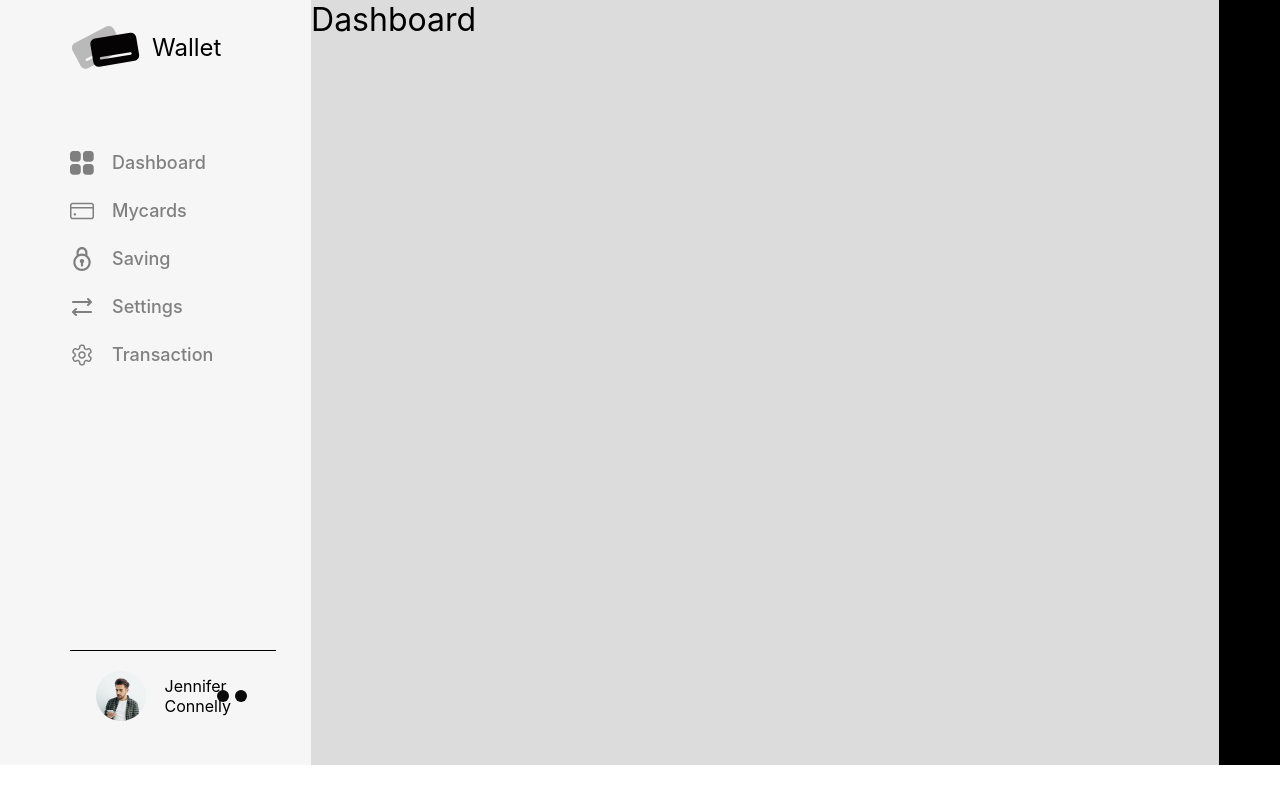
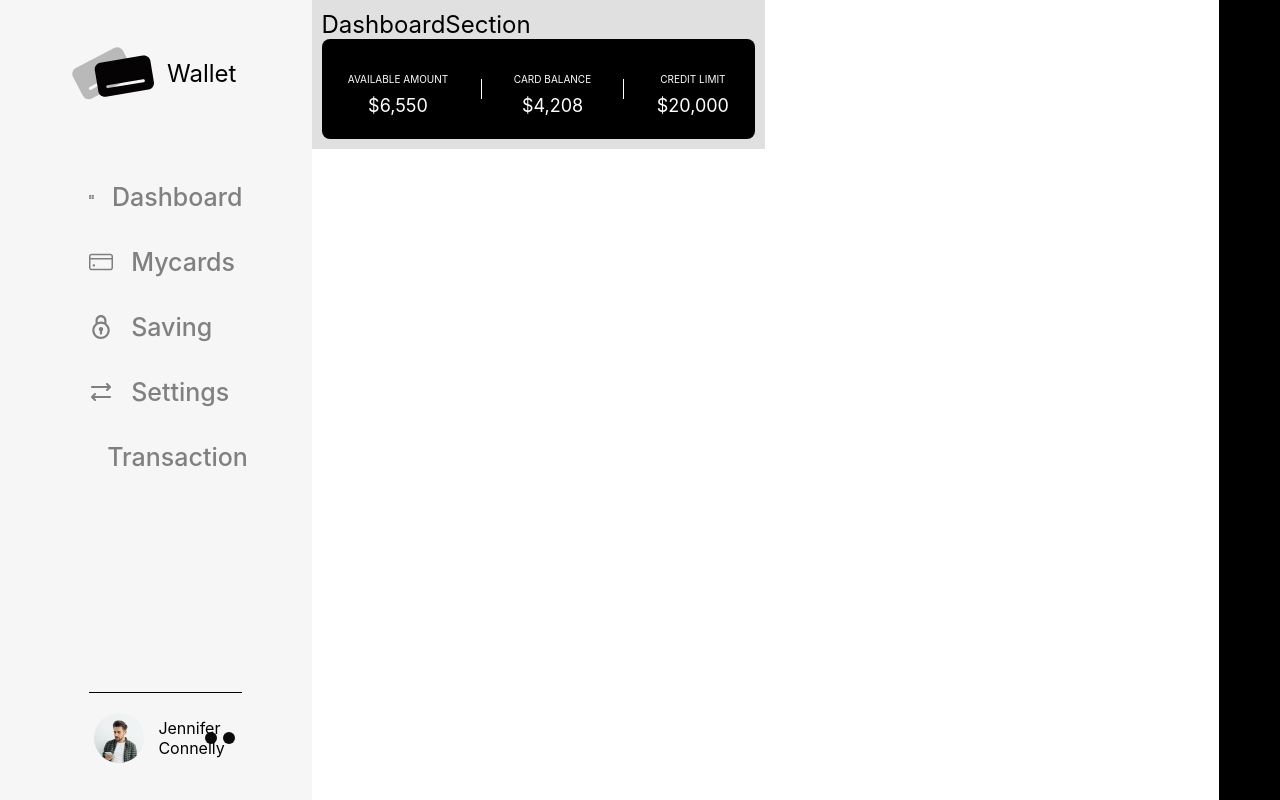
Before and after one commit to Sahad9746/task-06, a React (Create React App) app: page / in a window 1280 px wide. Built offline with nearby package versions, Linux system fonts and the light colour scheme.

Commit message:
Dashboard started

```diff
--- a/src/components/screens/Dashboard.js
+++ b/src/components/screens/Dashboard.js
@@ -1,15 +1,90 @@
 import React from 'react'
 import styled from 'styled-components'
+import logo from '../Assets/logo.svg'
 
 export default function Dashboard() {
   return (
-    <Container>
-      <h1>Dashboard</h1>
+    <DashboardSection>
+      <HotSection>
+                <CardSection>
+                    {/* <DiplyBlok>
+                        <LogoImgs>
+                            <Nav />
+                        </LogoImgs>
+                        <Begerr>
+                            <BergerImg src={logo} alt="Logo" />
+                        </Begerr>
+                    </DiplyBlok> */}
+                    {/* <Buger></Buger> */}
+                    <ColdHeading>DashboardSection</ColdHeading>
 
-    </Container>
+                    <Static>
+                        <SubList>
+                            <SubListItem>
+                                <FirstDom>Available amount</FirstDom>
+                                <Dollor>$6,550</Dollor>
+                            </SubListItem>
+                            <SubListItem>
+                                <Line />
+                            </SubListItem>
+                            <SubListItem>
+                                <FirstDom>Card Balance</FirstDom>
+                                <Dollor>$4,208</Dollor>
+                            </SubListItem>
+                            <SubListItem>
+                                <Line />
+                            </SubListItem>
+                            <SubListItem>
+                                <FirstDom>credit limit</FirstDom>
+                                <Dollor>$20,000</Dollor>
+                            </SubListItem>
+                        </SubList>
+                    </Static>
+                </CardSection>
+            </HotSection>
+    </DashboardSection>
   )
 }
-const Container = styled.div`
+const DashboardSection = styled.div`
   width: 74%;
-  background-color: gainsboro;
+  background-color: #ffff
+  ;
 `
+const HotSection = styled.section`
+  width: 50%;
+  background: #e0e0e0;
+  padding: 10px;
+`;
+const CardSection = styled.div``;
+const Line = styled.hr`
+border-left: 1px solid #fff;
+height: 20px;
+`;
+const ColdHeading = styled.h1``;
+const SubList = styled.ul`
+background: #000;
+display: flex;
+justify-content: space-between;
+align-items: center;
+text-align: center;
+padding: 10px;
+border-radius: 8px;
+height: 100px;
+`;
+const Static = styled.div`
+
+`;
+const SubListItem = styled.li`
+margin: 0 auto;
+`;
+const FirstDom = styled.h2`
+color: #fff;
+font-size: 10px;
+padding: 10px 0;
+text-transform: uppercase;
+`;
+const Dollor = styled.p`
+color: #fff;
+font-size: large;
+
+`;
--- a/src/components/screens/Mycards.js
+++ b/src/components/screens/Mycards.js
@@ -9,5 +9,5 @@ export default function Mycards() {
   )
 }
 const Container = styled.div`
- width: 49%;
+ width: 74%;
 `
--- a/src/components/screens/Saving.js
+++ b/src/components/screens/Saving.js
@@ -9,5 +9,5 @@ export default function Saving() {
   )
 }
 const Container =styled.div`
- width:  49%;
+ width:  74%;
 `
--- a/src/components/screens/Settings.js
+++ b/src/components/screens/Settings.js
@@ -7,5 +7,5 @@ export default function Settings() {
   )
 }
 const  Container =styled.div`
-width: 49%;
+width: 74%;
 `
--- a/src/components/screens/Transaction.js
+++ b/src/components/screens/Transaction.js
@@ -10,5 +10,5 @@ export default function Transaction() {
 }
 const Container =styled.div`
 
-width: 49%;
+width: 74%;
 `
--- a/src/components/screens/includes/SideBar.js
+++ b/src/components/screens/includes/SideBar.js
@@ -164,18 +164,22 @@ function SideBar() {
 export default SideBar;
 const MainContainer = styled.section`
   width: 25%;
-  padding: 24px 35px 24px 70px;
+  height: 100vh;
+  padding: 45px 50px 55px 70px;
   background: #f6f6f6;
 `;
 const DivTop =styled.div`
   padding: 0 0 80px 0;
 `
 const DivLogo =styled.div`
-  max-width: 70px;
+  max-width: 85px;
 `
 const DivCenter =styled.div`
-  border-bottom: 1px solid #000;
-  padding: 0 0 283px 0;
+    width: 80%;
+    height: 73%;
+
+    margin: 0 auto;
+    border-bottom: 1px solid rgb(0, 0, 0);
 
 `
 const A =styled.a`
@@ -189,13 +193,13 @@ const Ul =styled.ul``;
 const Li =styled.li`
   display: flex;
   align-items: center;
-  margin-bottom: 24px;
+  margin-bottom: 35px;
   :last-child {
     margin-bottom: 0;
   }
 `
 const Item = styled(NavLink)`
-  font-size: 18px;
+  font-size: 25px;
   color: gray;
   font-weight: 550;
 `
@@ -208,7 +212,7 @@ const Imageleft = styled.img`
   filter: invert(56%) sepia(0%) saturate(57%) hue-rotate(135deg) brightness(89%) contrast(86%);
 `;
 const H2 = styled.h2`
-  font-size: 18px;
+  font-size: 25px;
   color: gray;
   font-weight: 500;
 `;
```
